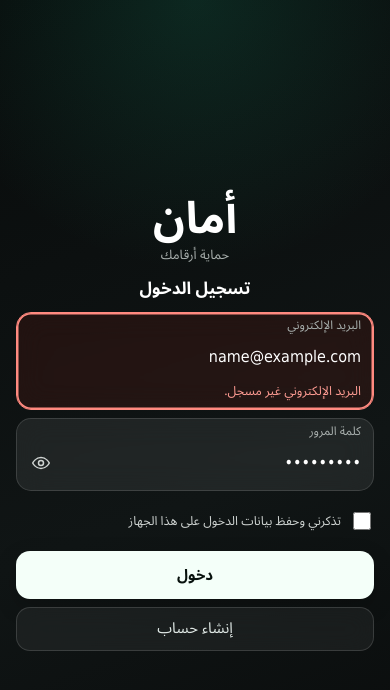
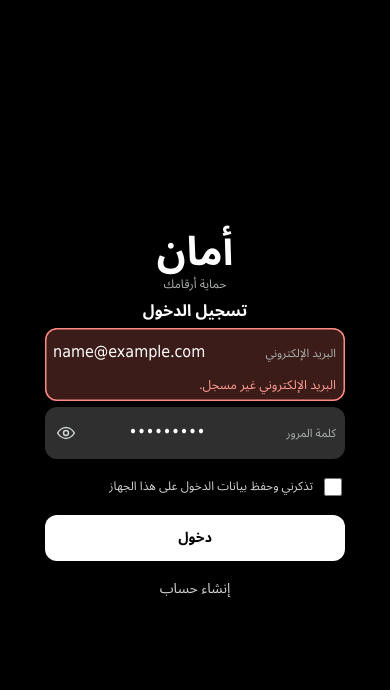
Before and after one commit to aaaaubad-byte/AMAN.Y, a website: page apps/customer.html in a window 390 px wide. Both pictures are taken after typing "name@example.com", "Sample123" into the empty fields and a click on the button "دخول". Drawn offline with Linux system fonts and the light colour scheme.

Commit message:
style: restore palette and compact mobile surfaces

```diff
--- a/apps/admin.css
+++ b/apps/admin.css
@@ -275,68 +275,64 @@ body.dark .toast.error{background:#8c2a22;color:#fff}
 .selrow{display:flex;gap:8px}
 .selrow .btn{flex:1;min-width:0}
 
+/* ===== تصحيح الكثافة واستعادة لوحة الإدارة الأصلية ===== */
+:root{--pad:14px;--r-card:16px;--r-tile:12px;--r-btn:14px;--r-sheet:20px}
+#bar{width:100%;max-width:368px;margin-inline:auto;padding-inline:14px}
+.section,.display,.lede,.lead{width:100%;max-width:340px;margin-inline:auto}
+.display{font-size:23px;line-height:1.3;margin:10px auto 2px}
+.lede{font-size:13px;margin:0 auto 8px}
+.section{margin:16px auto 7px;font-size:13px}
+.card,.hero,.fields,.kv,.metrics,.list,.stackgap,.toolbar,.empty,.callout,.result,.amount,.stages,.tagrow,.selrow{width:100%;max-width:340px;margin-inline:auto}
+.card.pad{padding:11px}
+.stackgap,.list{gap:8px}
+.row{min-height:56px;padding:8px 11px;gap:8px}
+.row+.row::before{inset-inline-start:54px}
+.row.plain+.row.plain::before{inset-inline-start:11px}
+.ico{width:32px;height:32px;border-radius:10px}
+.ico svg{width:18px;height:18px}
+.hero{padding:13px;gap:3px}
+.hero .big{font-size:27px;line-height:1.25}
+.metrics{padding:10px 4px}
+.toolbar{gap:7px;margin-bottom:9px}
+.search input,.select select{height:44px;min-height:44px;border:0;background:var(--tile);backdrop-filter:none;-webkit-backdrop-filter:none}
+.btn{height:46px;min-height:44px;font-size:14px}
+.btn.small{height:44px;min-height:44px}
+.actionbar{inset-inline:0;max-width:340px;margin-inline:auto;gap:7px;padding:12px 14px}
+.fields{background:var(--card);border:0;box-shadow:none;backdrop-filter:none;-webkit-backdrop-filter:none}
+body.dark .fields{background:var(--card);border:0;box-shadow:none}
+.field{grid-template-columns:minmax(96px,.9fr) minmax(0,1.1fr);align-items:center;column-gap:8px;row-gap:0;padding:4px 10px}
+.field label{grid-column:1;font-size:12px;line-height:1.3}
+.field input,.field select{grid-column:2;min-height:44px;padding:0}
+.field textarea{grid-column:1/-1;min-height:72px;padding:4px 0}
+.field small{grid-column:1/-1}
+.field:focus-within{background:rgba(0,0,0,.025)}
+.kv>div{padding:9px 12px}
+.callout{padding:10px 12px}
+.empty{padding:22px 14px}
+.sheet{padding-inline:var(--pad);padding-top:12px}
+.sheet-head{margin-bottom:10px}
+.sheet-body{gap:8px}
+.toast{max-width:320px;margin-inline:auto}
 
-/* ===== مراجعة كثافة الهاتف والزجاج (mobile-first) ===== */
-:root{
-  --pad:16px;
-  --r-card:15px;
-  --r-tile:11px;
-  --r-btn:14px;
-  --r-sheet:18px;
-}
-.screen{padding-inline:var(--pad)}
-.display{font-size:25px;line-height:1.3;margin:12px 0 2px}
-.lede{font-size:13px;margin-bottom:10px}
-.section{margin:20px 2px 8px;font-size:13px}
-.card.pad{padding:14px}
-.card.pad h3{margin-bottom:10px}
-.stackgap,.list{gap:10px}
-.row{min-height:64px;padding:11px 14px;gap:11px}
-.row+.row::before{inset-inline-start:62px}
-.row.plain+.row.plain::before{inset-inline-start:14px}
-.ico{width:36px;height:36px;border-radius:11px}
-.ico svg{width:19px;height:19px}
-.hero{padding:16px;gap:4px}
-.hero .big{font-size:30px;line-height:1.25}
-.metrics{padding:12px 6px}
-.toolbar{gap:8px;margin-bottom:12px}
-.search input,.select select{height:46px;min-height:44px;border:1px solid rgba(11,12,12,.06);backdrop-filter:blur(12px);-webkit-backdrop-filter:blur(12px)}
-body.dark .search input,body.dark .select select{border-color:rgba(255,255,255,.08)}
-.btn{height:48px;min-height:44px;font-size:15px}
-.btn.small{height:44px;min-height:44px}
-.actionbar{gap:8px;padding-inline:var(--pad)}
-.fields{background:rgba(255,255,255,.82);border:1px solid rgba(11,12,12,.055);box-shadow:0 8px 24px rgba(11,12,12,.045);backdrop-filter:blur(14px);-webkit-backdrop-filter:blur(14px)}
-body.dark .fields{background:rgba(26,28,28,.86);border-color:rgba(255,255,255,.07);box-shadow:0 10px 28px rgba(0,0,0,.18)}
-.field{padding:8px 14px 2px}
-.field input,.field select{min-height:44px;padding:5px 0}
-.field:focus-within{background:rgba(29,165,124,.055)}
-body.dark .field:focus-within{background:rgba(95,211,168,.08)}
-.kv>div{padding:11px 14px}
-.callout{padding:12px 14px}
-.empty{padding:28px 16px}
-.sheet{padding-inline:var(--pad);padding-top:14px}
-.sheet-head{margin-bottom:12px}
-.sheet-body{gap:10px}
-
-/* الدخول: مجموعة متراصة، حقول زجاجية، ومساحة آمنة للمس */
-.auth{background:radial-gradient(90% 42% at 50% 0%,rgba(29,165,124,.18),transparent 76%),linear-gradient(160deg,#080b0b 0%,#101515 58%,#090b0b 100%)}
-.auth .brand{flex:0 0 auto;width:100%;padding:clamp(16px,4vh,34px) 0 14px;gap:3px}
-.auth .brand h1{font-size:clamp(44px,10vw,50px);line-height:1.1}
-.auth .brand p{font-size:13px;line-height:1.4}
-.auth form{width:100%;max-width:360px;margin-inline:auto;gap:8px}
-.auth h2{font-size:17px;line-height:1.4;margin:0 0 2px}
-.auth .note{font-size:12px;line-height:1.55;margin:0 2px 8px}
-.auth .afield{gap:1px;padding:5px 12px;background:rgba(255,255,255,.075);border:1px solid rgba(255,255,255,.13);border-radius:15px;backdrop-filter:blur(14px);-webkit-backdrop-filter:blur(14px);transition:background .15s,border-color .15s,box-shadow .15s}
-.auth .afield label{font-size:12px;line-height:1.35}
-.auth .afield input{min-height:44px;padding:0;line-height:1.4}
-.auth .afield:focus-within{background:rgba(255,255,255,.11);border-color:rgba(95,211,168,.68);box-shadow:0 0 0 3px rgba(95,211,168,.15)}
-.auth .afield.invalid{background:rgba(179,38,30,.13);border-color:#ff8a80;box-shadow:inset 0 0 0 1.5px #ff8a80}
-.auth .remember{min-height:44px;gap:8px;padding:2px 0;font-size:12.5px;line-height:1.45}
-.auth .btn{height:48px;min-height:44px;border-radius:14px}
-.auth .btn.primary{background:#f4fff9;color:#07110d;box-shadow:0 8px 22px rgba(0,0,0,.2)}
-.auth .btn.ghost{height:44px;background:rgba(255,255,255,.055);color:#e0e9e6;border:1px solid rgba(255,255,255,.14);backdrop-filter:blur(12px);-webkit-backdrop-filter:blur(12px)}
-.auth .form-error{margin:0;padding:10px 12px;line-height:1.5}
-.auth .ferr{line-height:1.45}
-@media(min-height:760px){.auth{justify-content:center}.auth .brand{padding-block-start:12px;padding-block-end:14px}}
-@media(max-height:700px){.auth .brand{padding-block-start:12px;padding-block-end:10px}.auth .brand h1{font-size:42px}}
-@media(max-width:360px){.auth form{gap:7px}.auth .brand h1{font-size:42px}}
+/* دخول الإدارة: لون أسود ورمادي أصلي، وعرض وارتفاع أقل */
+.auth{background:#000;color:#fff}
+.auth .brand{flex:0 0 auto;width:100%;max-width:340px;margin-inline:auto;padding:10px 0 8px;gap:2px}
+.auth .brand h1{font-size:40px;line-height:1.1}
+.auth .brand p{font-size:12px;line-height:1.35}
+.auth form{width:100%;max-width:300px;margin-inline:auto;gap:6px}
+.auth h2{font-size:16px;line-height:1.3;margin:0}
+.auth .note{font-size:12px;line-height:1.45;margin:0 auto 6px;max-width:300px}
+.auth .afield{display:grid;grid-template-columns:minmax(96px,.9fr) minmax(0,1.1fr);align-items:center;column-gap:7px;row-gap:0;min-height:52px;padding:3px 9px;background:#2f2f2f;border:0;border-radius:12px;backdrop-filter:none;-webkit-backdrop-filter:none;box-shadow:none;transition:box-shadow .15s}
+.auth .afield label{grid-column:1;font-size:11.5px;line-height:1.25;color:#a9b0ae}
+.auth .afield input{grid-column:2;min-width:0;min-height:44px;padding:0;line-height:1.35;font-size:16px}
+.auth .afield>.ferr{grid-column:1/-1}
+.auth .afield:focus-within{background:#2f2f2f;box-shadow:inset 0 0 0 1px rgba(255,255,255,.2)}
+.auth .afield.invalid{background:#3b1c19;box-shadow:inset 0 0 0 1.5px #ff8a80}
+.auth .remember{min-height:44px;gap:7px;padding:0;font-size:12px;line-height:1.35}
+.auth .btn{height:46px;min-height:44px;border-radius:12px;font-size:14px}
+.auth .btn.primary{background:#fff;color:#000;box-shadow:none}
+.auth .btn.ghost{height:44px;background:transparent;color:#cfd4d2;border:0;backdrop-filter:none;-webkit-backdrop-filter:none;box-shadow:none}
+.auth .form-error{margin:0;padding:8px 10px;line-height:1.45}
+.auth .ferr{line-height:1.35}
+@media(min-height:760px){.auth{justify-content:center}.auth .brand{padding-block-start:8px;padding-block-end:8px}}
+@media(max-height:700px){.auth{justify-content:flex-start}.auth .brand{padding-block-start:8px;padding-block-end:6px}.auth .brand h1{font-size:38px}}
--- a/apps/customer.css
+++ b/apps/customer.css
@@ -325,68 +325,66 @@ body.offline .screen{padding-top:12px}
 .contact p{margin:0;line-height:1.9}
 .btn.danger{background:var(--bad-bg);color:var(--bad);margin-top:10px}
 
+/* ===== تصحيح الكثافة واستعادة لوحة العميل الأصلية ===== */
+:root{--pad:14px;--r-card:16px;--r-tile:12px;--r-btn:14px;--r-sheet:20px}
+#bar{width:100%;max-width:368px;margin-inline:auto;padding-inline:14px}
+.section,.display,.lede,.lead{width:100%;max-width:340px;margin-inline:auto}
+.display{font-size:23px;line-height:1.3;margin:10px auto 2px}
+.lede{font-size:13px;margin:0 auto 8px}
+.section{margin:16px auto 7px;font-size:13px}
+.card,.hero,.fields,.kv,.metrics,.list,.stackgap,.toolbar,.bal,.empty,.callout,.welcome,.faq,.result,.choices,.amount,.stages,.steps{width:100%;max-width:340px;margin-inline:auto}
+.card.pad{padding:11px}
+.card.pad h3{margin-bottom:8px}
+.stackgap,.list,.result,.choices{gap:8px}
+.row{min-height:56px;padding:8px 11px;gap:8px}
+.row+.row::before{inset-inline-start:54px}
+.row.plain+.row.plain::before{inset-inline-start:11px}
+.ico{width:32px;height:32px;border-radius:10px}
+.ico svg{width:18px;height:18px}
+.hero{padding:13px;gap:3px}
+.hero .big{font-size:27px;line-height:1.25}
+.metrics{padding:10px 4px}
+.toolbar{gap:7px;margin-bottom:9px}
+.search input,.select select{height:44px;min-height:44px;border:0;background:var(--tile);backdrop-filter:none;-webkit-backdrop-filter:none}
+.btn{height:46px;min-height:44px;font-size:14px}
+.btn.small{height:44px;min-height:44px}
+.actionbar{inset-inline:0;max-width:340px;margin-inline:auto;gap:7px;padding:12px 14px}
+.fields{background:var(--card);border:0;box-shadow:none;backdrop-filter:none;-webkit-backdrop-filter:none}
+body.dark .fields{background:var(--card);border:0;box-shadow:none}
+.field{grid-template-columns:minmax(96px,.9fr) minmax(0,1.1fr);align-items:center;column-gap:8px;row-gap:0;padding:4px 10px}
+.field label{grid-column:1;font-size:12px;line-height:1.3}
+.field input,.field select{grid-column:2;min-height:44px;padding:0}
+.field textarea{grid-column:1/-1;min-height:72px;padding:4px 0}
+.field small{grid-column:1/-1}
+.field:focus-within{background:rgba(0,0,0,.025)}
+.kv>div{padding:9px 12px}
+.callout{padding:10px 12px}
+.empty{padding:22px 14px}
+.sheet{padding-inline:var(--pad);padding-top:12px}
+.sheet-head{margin-bottom:10px}
+.sheet-body{gap:8px}
+.toast{max-width:320px;margin-inline:auto}
 
-/* ===== مراجعة كثافة الهاتف والزجاج (mobile-first) ===== */
-:root{
-  --pad:16px;
-  --r-card:15px;
-  --r-tile:11px;
-  --r-btn:14px;
-  --r-sheet:18px;
-}
-.screen{padding-inline:var(--pad)}
-.display{font-size:25px;line-height:1.3;margin:12px 0 2px}
-.lede{font-size:13px;margin-bottom:10px}
-.section{margin:20px 2px 8px;font-size:13px}
-.card.pad{padding:14px}
-.card.pad h3{margin-bottom:10px}
-.stackgap,.list,.result,.choices{gap:10px}
-.row{min-height:64px;padding:11px 14px;gap:11px}
-.row+.row::before{inset-inline-start:62px}
-.row.plain+.row.plain::before{inset-inline-start:14px}
-.ico{width:36px;height:36px;border-radius:11px}
-.ico svg{width:19px;height:19px}
-.hero{padding:16px;gap:4px}
-.hero .big{font-size:30px;line-height:1.25}
-.metrics{padding:12px 6px}
-.toolbar{gap:8px;margin-bottom:12px}
-.search input,.select select{height:46px;min-height:44px;border:1px solid rgba(11,12,12,.06);backdrop-filter:blur(12px);-webkit-backdrop-filter:blur(12px)}
-body.dark .search input,body.dark .select select{border-color:rgba(255,255,255,.08)}
-.btn{height:48px;min-height:44px;font-size:15px}
-.btn.small{height:44px;min-height:44px}
-.actionbar{gap:8px;padding-inline:var(--pad)}
-.fields{background:rgba(255,255,255,.82);border:1px solid rgba(11,12,12,.055);box-shadow:0 8px 24px rgba(11,12,12,.045);backdrop-filter:blur(14px);-webkit-backdrop-filter:blur(14px)}
-body.dark .fields{background:rgba(26,28,28,.86);border-color:rgba(255,255,255,.07);box-shadow:0 10px 28px rgba(0,0,0,.18)}
-.field{padding:8px 14px 2px}
-.field input,.field select{min-height:44px;padding:5px 0}
-.field:focus-within{background:rgba(29,165,124,.055)}
-body.dark .field:focus-within{background:rgba(95,211,168,.08)}
-.kv>div{padding:11px 14px}
-.callout{padding:12px 14px}
-.empty{padding:28px 16px}
-.sheet{padding-inline:var(--pad);padding-top:14px}
-.sheet-head{margin-bottom:12px}
-.sheet-body{gap:10px}
-
-/* الدخول والتسجيل: مجموعة متراصة، حقول زجاجية، ومساحة آمنة للمس */
-.auth{background:radial-gradient(90% 42% at 50% 0%,rgba(29,165,124,.18),transparent 76%),linear-gradient(160deg,#080b0b 0%,#101515 58%,#090b0b 100%)}
-.auth .brand{flex:0 0 auto;width:100%;padding:clamp(16px,4vh,34px) 0 14px;gap:3px}
-.auth .brand h1{font-size:clamp(44px,10vw,50px);line-height:1.1}
-.auth .brand p{font-size:13px;line-height:1.4}
-.auth form{width:100%;max-width:360px;margin-inline:auto;gap:8px}
-.auth h2{font-size:17px;line-height:1.4;margin:0 0 2px}
-.auth .note{font-size:12px;line-height:1.55;margin:0 2px 8px}
-.auth .afield{gap:1px;padding:5px 12px;background:rgba(255,255,255,.075);border:1px solid rgba(255,255,255,.13);border-radius:15px;backdrop-filter:blur(14px);-webkit-backdrop-filter:blur(14px);transition:background .15s,border-color .15s,box-shadow .15s}
-.auth .afield label{font-size:12px;line-height:1.35}
-.auth .afield input{min-height:44px;padding:0;line-height:1.4}
-.auth .afield:focus-within{background:rgba(255,255,255,.11);border-color:rgba(95,211,168,.68);box-shadow:0 0 0 3px rgba(95,211,168,.15)}
-.auth .afield.invalid{background:rgba(179,38,30,.13);border-color:#ff8a80;box-shadow:inset 0 0 0 1.5px #ff8a80}
-.auth .remember{min-height:44px;gap:8px;padding:2px 0;font-size:12.5px;line-height:1.45}
-.auth .btn{height:48px;min-height:44px;border-radius:14px}
-.auth .btn.primary{background:#f4fff9;color:#07110d;box-shadow:0 8px 22px rgba(0,0,0,.2)}
-.auth .btn.ghost{height:44px;background:rgba(255,255,255,.055);color:#e0e9e6;border:1px solid rgba(255,255,255,.14);backdrop-filter:blur(12px);-webkit-backdrop-filter:blur(12px)}
-.auth .form-error{margin:0;padding:10px 12px;line-height:1.5}
-.auth .ferr{line-height:1.45}
-@media(min-height:760px){.auth{justify-content:center}.auth .brand{padding-block-start:12px;padding-block-end:14px}}
-@media(max-height:700px){.auth .brand{padding-block-start:12px;padding-block-end:10px}.auth .brand h1{font-size:42px}}
-@media(max-width:360px){.auth form{gap:7px}.auth .brand h1{font-size:42px}}
+/* دخول العميل: لون أسود ورمادي أصلي، وعرض وارتفاع أقل */
+.auth{background:#000;color:#fff}
+.auth .brand{flex:0 0 auto;width:100%;max-width:340px;margin-inline:auto;padding:10px 0 8px;gap:2px}
+.auth .brand h1{font-size:40px;line-height:1.1}
+.auth .brand p{font-size:12px;line-height:1.35}
+.auth form{width:100%;max-width:300px;margin-inline:auto;gap:6px}
+.auth h2{font-size:16px;line-height:1.3;margin:0}
+.auth .note{font-size:12px;line-height:1.45;margin:0 auto 6px;max-width:300px}
+.auth .afield{display:grid;grid-template-columns:minmax(96px,.9fr) minmax(0,1.1fr);align-items:center;column-gap:7px;row-gap:0;min-height:52px;padding:3px 9px;background:#2f2f2f;border:0;border-radius:12px;backdrop-filter:none;-webkit-backdrop-filter:none;box-shadow:none;transition:box-shadow .15s}
+.auth .afield label{grid-column:1;font-size:11.5px;line-height:1.25;color:#a9b0ae}
+.auth .afield-row{grid-column:2;display:flex;align-items:center;gap:3px;min-width:0}
+.auth .afield-row input{min-width:0;min-height:44px;padding:0;line-height:1.35;font-size:16px}
+.auth .afield>.strength,.auth .afield>.strength-note,.auth .afield>.ferr{grid-column:1/-1}
+.auth .afield:focus-within{background:#2f2f2f;box-shadow:inset 0 0 0 1px rgba(255,255,255,.2)}
+.auth .afield.invalid{background:#3b1c19;box-shadow:inset 0 0 0 1.5px #ff8a80}
+.auth .remember{min-height:44px;gap:7px;padding:0;font-size:12px;line-height:1.35}
+.auth .btn{height:46px;min-height:44px;border-radius:12px;font-size:14px}
+.auth .btn.primary{background:#fff;color:#000;box-shadow:none}
+.auth .btn.ghost{height:44px;background:transparent;color:#cfd4d2;border:0;backdrop-filter:none;-webkit-backdrop-filter:none;box-shadow:none}
+.auth .form-error{margin:0;padding:8px 10px;line-height:1.45}
+.auth .ferr{line-height:1.35}
+@media(min-height:760px){.auth{justify-content:center}.auth .brand{padding-block-start:8px;padding-block-end:8px}}
+@media(max-height:700px){.auth{justify-content:flex-start}.auth .brand{padding-block-start:8px;padding-block-end:6px}.auth .brand h1{font-size:38px}}
--- a/sw.js
+++ b/sw.js
@@ -2,7 +2,7 @@
  * لا يعترض أي طلب غير GET ولا أي طلب خارج الأصل، ولا يخزّن بيانات أو استجابات عمليات.
  * الاستراتيجية: الشبكة أولًا مع تحديث النسخة المخزنة، والرجوع للمخزن عند انقطاع الاتصال.
  * عند تغيير أي أصل ثابت يُرفع رقم VERSION ليُنشأ مخزن جديد ويُحذف القديم عند التفعيل. */
-const VERSION = 'aman-static-v4';
+const VERSION = 'aman-static-v5';
 const PRECACHE = [
   'index.html',
   'apps/customer.html', 'apps/customer.css', 'apps/customer.js', 'apps/customer-kit.js', 'apps/customer-screens.js',
```
